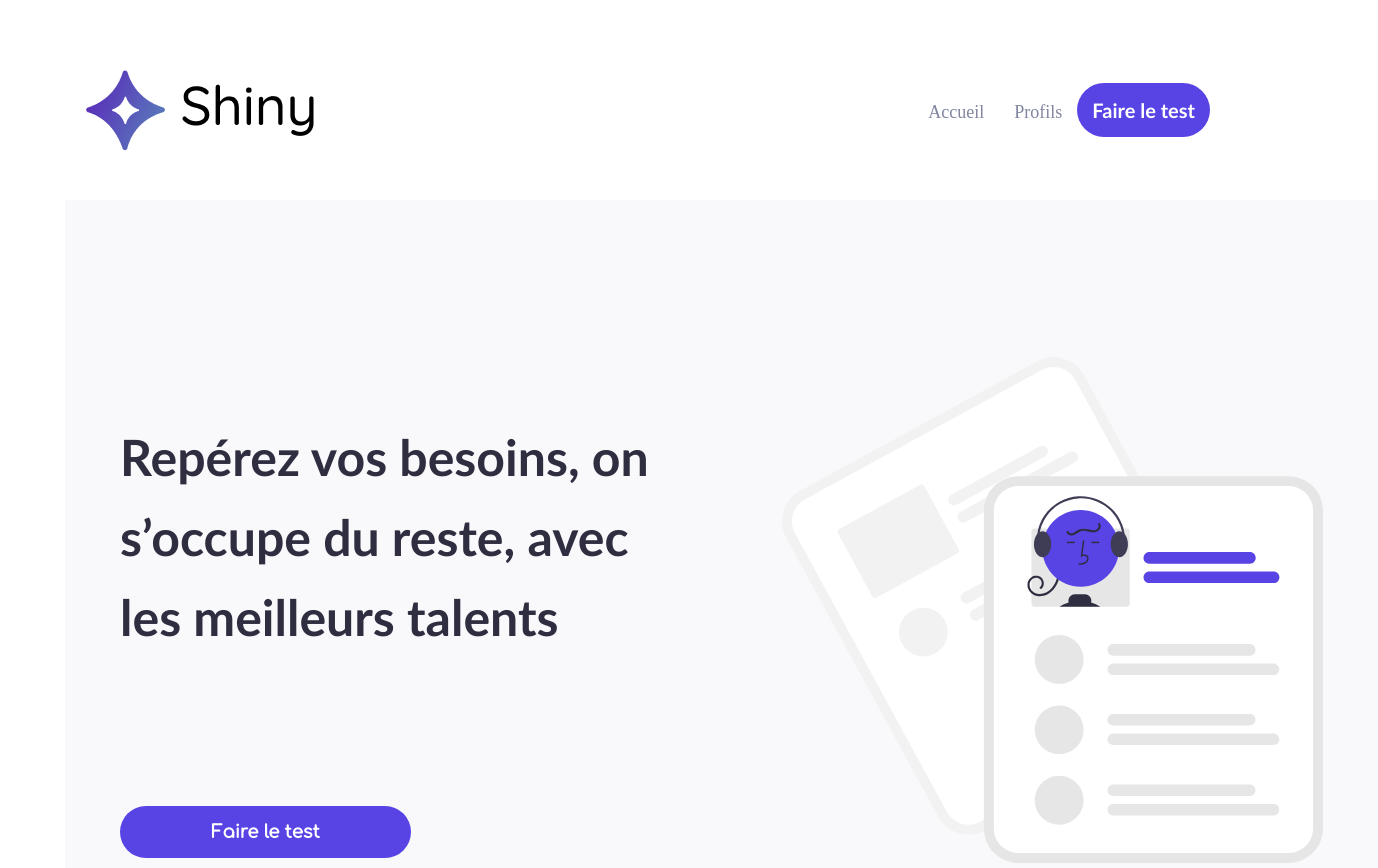
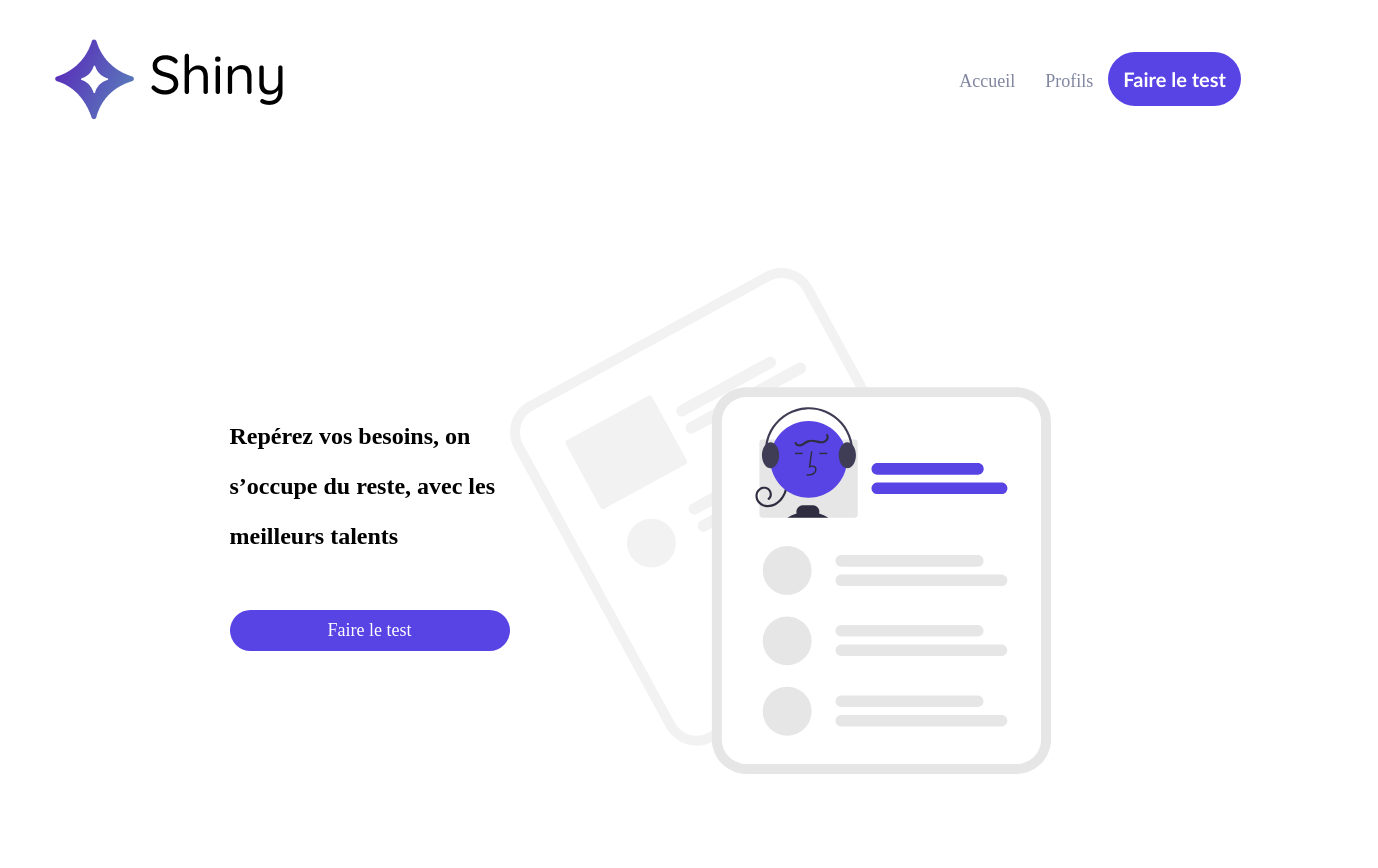
Before and after one commit to BenGex31/ShinyApp, a React (Create React App) app: page / in a window 1280 px wide. Shown: the top 868 px of the page, 1378 px wide, since content can reach past the window. Built offline with nearby package versions, Linux system fonts and the light colour scheme.

Commit message:
Update styled components

```diff
--- a/src/components/Header/index.jsx
+++ b/src/components/Header/index.jsx
@@ -19,9 +19,10 @@
   display: flex;
   justify-content: space-between;
   align-items: center;
-  margin-right: 62px;
-  margin-left: 62px;
-  margin-top: 62px;
+  margin-right: 31px;
+  margin-left: 31px;
+  margin-top: 31px;
+  margin-bottom: 50px;
 `;
 
 function Header() {
--- a/src/pages/Home.jsx
+++ b/src/pages/Home.jsx
@@ -1,81 +1,59 @@
 import React from "react";
 import styled from "styled-components";
-import homeIllustration from "../assets/home-illustration.svg";
 import colors from "../utils/style/colors";
-import { Link } from "react-router-dom";
+import { StyledLink } from "../utils/style/Atom";
+import HomeIllustration from "../assets/home-illustration.svg";
 
-const DivContainer = styled.div`
-  background: #f9f9fc;
-  position: absolute;
-  width: 1313px;
-  height: 824px;
-  left: 65px;
-  top: 200px;
+const HomeWrapper = styled.div`
   display: flex;
-  justify-content: space-around;
-  align-items: center;
+  justify-content: center;
 `;
 
-const DivContainerText = styled.div`
+const HomerContainer = styled.div`
+  margin: 30px;
+  background-color: ${colors.background};
+  padding: 60px 90px;
+  display: flex;
+  flex-direction: row;
+  max-width: 1200px;
+`;
+
+const LeftCol = styled.div`
   display: flex;
   flex-direction: column;
+  justify-content: center;
+  flex: 1;
+  ${StyledLink} {
+    max-width: 250px;
+  }
 `;
 
-const StyledText = styled.p`
-  width: 552px;
-  height: 249px;
-  font-family: Trebuchet MS;
-  font-style: normal;
-  font-weight: bold;
-  font-size: 50px;
-  line-height: 160.5%;
-  color: #2f2e41;
-  margin-bottom: 70px;
+const StyledTitle = styled.h2`
+  padding-bottom: 30px;
+  max-width: 280px;
+  line-height: 50px;
 `;
 
-const StyledImg = styled.img`
-  /*position: absolute;*/
-  width: 541px;
-  height: 506px;
-  /*left: 760px;
-  top: 339px;*/
-`;
-
-const StyledLink = styled(Link)`
-  font-family: "comfortaa";
-  font-style: normal;
-  font-weight: bold;
-  font-size: 20px;
-  line-height: 22px;
-  color: #ffffff;
-  margin-top: 70px;
-  text-align: center;
-  align-content: center;
-  width: 261px;
-  padding: 15px;
-  color: #8186a0;
-  text-decoration: none;
-  font-size: 18px;
-  ${(props) =>
-    props.$isFullLink &&
-    `color: white; border-radius: 30px; background-color: ${colors.primary};`}
+const Illustration = styled.img`
+  flex: 1;
 `;
 
 function Home() {
   return (
-    <DivContainer>
-      <DivContainerText>
-        <StyledText>
-          Repérez vos besoins, on s’occupe du reste, avec les meilleurs talents
-        </StyledText>
-        <StyledLink to="/survey/1" $isFullLink>
-          Faire le test
-        </StyledLink>
-      </DivContainerText>
-      <div>
-        <StyledImg src={homeIllustration} alt="home-illustration" />
-      </div>
-    </DivContainer>
+    <HomeWrapper>
+      <HomerContainer>
+        <LeftCol>
+          <StyledTitle>
+            Repérez vos besoins, on s’occupe du reste, avec les meilleurs
+            talents
+          </StyledTitle>
+          <StyledLink to="/survey/1" $isFullLink>
+            Faire le test
+          </StyledLink>
+        </LeftCol>
+        <Illustration src={HomeIllustration} />
+      </HomerContainer>
+    </HomeWrapper>
   );
 }
 
--- /dev/null
+++ b/src/utils/style/Atom.jsx
@@ -0,0 +1,16 @@
+import { Link } from "react-router-dom";
+import styled from "styled-components";
+import colors from "./colors";
+
+export const StyledLink = styled(Link)`
+  padding: 10px 15px;
+  color: #8186a0;
+  text-decoration: none;
+  font-size: 18px;
+  text-align: center;
+  ${(props) =>
+    props.$isFullLink &&
+    `color: white;
+    border-radius: 30px;
+    background-color: ${colors.primary};`}
+`;
```
